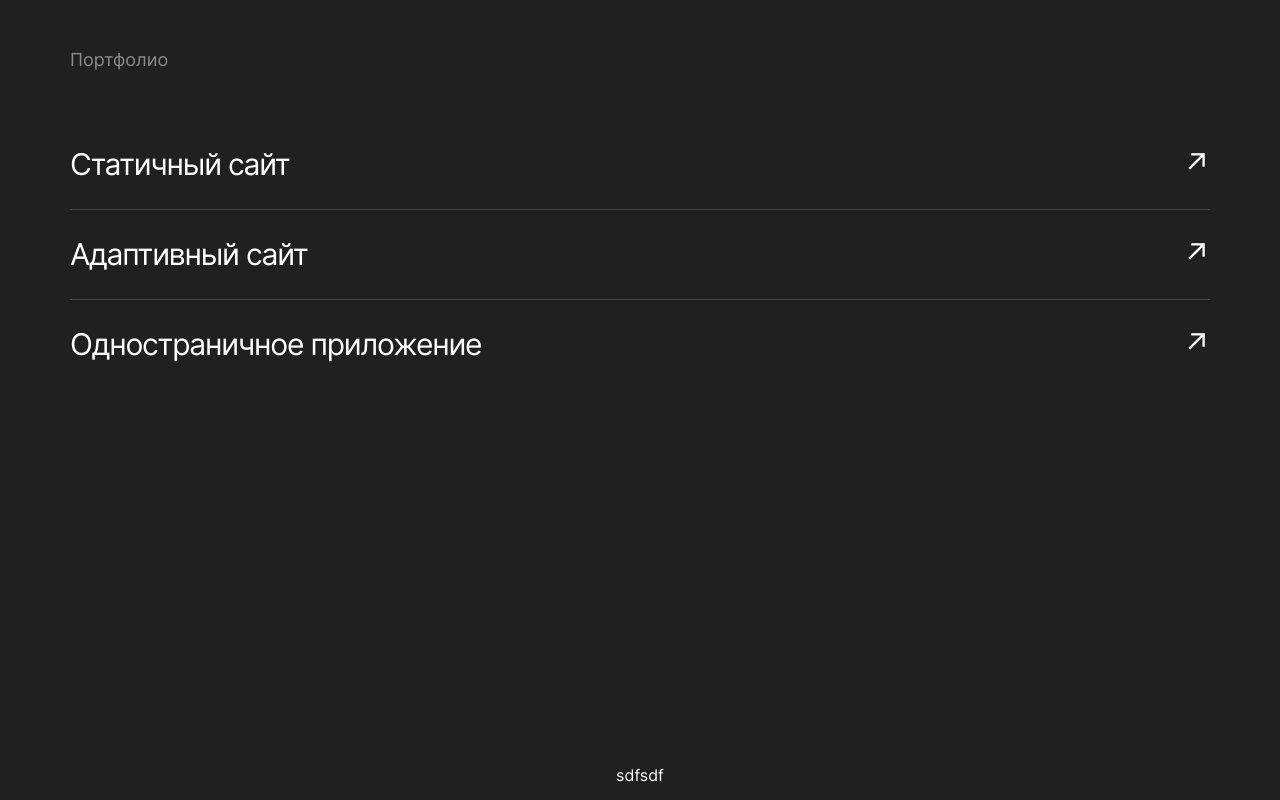
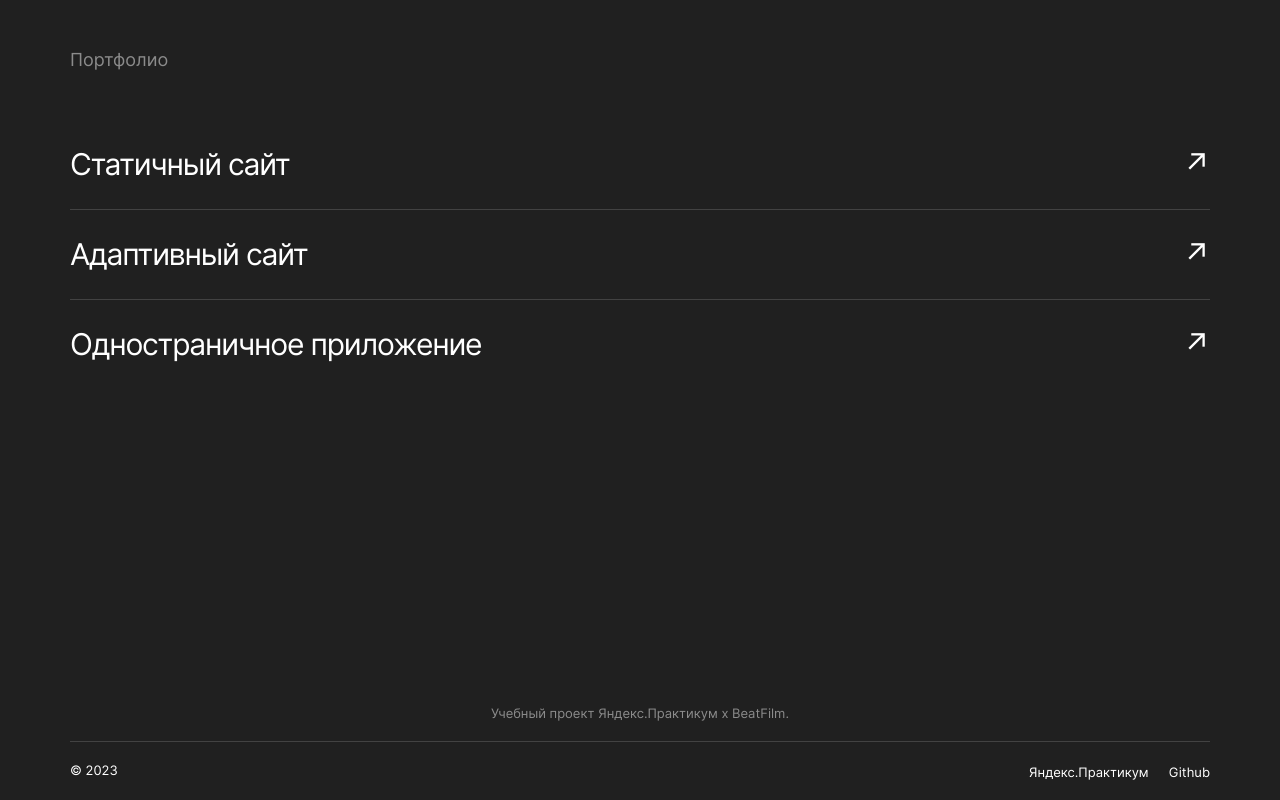
Before and after one commit to chepash/movies-explorer-frontend, a React (Create React App) app: page / in a window 1280 px wide. Built offline with nearby package versions, Linux system fonts and the light colour scheme.

Commit message:
feat: add component Footer

```diff
--- a/src/components/Footer/Footer.js
+++ b/src/components/Footer/Footer.js
@@ -1,7 +1,29 @@
 function Footer() {
   return (
     <footer className="footer">
-      <p>sdfsdf</p>
+      <div className="footer__container page__container">
+        <h2 className="footer__heading">
+          Учебный проект Яндекс.Практикум х BeatFilm.
+        </h2>
+        <div className="footer__wrapper">
+          <p className="footer__copyright">&copy; {new Date().getFullYear()}</p>
+          <ul className="footer__list page__list">
+            <li className="footer__item">
+              <a href="https://practicum.yandex.ru/" className="footer__link">
+                Яндекс.Практикум
+              </a>
+            </li>
+            <li className="footer__item">
+              <a
+                href="https://github.com/chepash/movies-explorer-frontend"
+                className="footer__link"
+              >
+                Github
+              </a>
+            </li>
+          </ul>
+        </div>
+      </div>
     </footer>
   );
 }
--- a/src/components/Footer/Footer.scss
+++ b/src/components/Footer/Footer.scss
@@ -1,6 +1,6 @@
 .footer {
   display: flex;
-  flex: 0; /* для липкого футера */
+  flex: 0; /* sticky footer */
   flex-direction: column;
   align-items: center;
 
@@ -9,10 +9,97 @@
   margin: 0;
   padding: 0;
 
-  background-color: #202020;
+  &__container {
+    margin: 0;
+    padding: 79px 0 0;
+  }
 
-  // &__logo {
-  //   margin: 0;
-  //   padding: 0;
-  // }
+  &__heading {
+    margin: 0;
+    padding: 0 0 20px;
+
+    font-size: 13px;
+    font-weight: 400;
+    line-height: 1.23; // 16px
+    color: #8b8b8b;
+    text-align: center;
+    letter-spacing: 0;
+
+    border-bottom: #424242 solid 1px;
+
+    @media screen and (width <= 350px) {
+      font-size: 12px;
+      line-height: 1.25; // 15px
+    }
+  }
+
+  &__wrapper {
+    display: flex;
+    justify-content: space-between;
+    margin: 20px 0;
+    padding: 0;
+
+    @media screen and (width <= 320px) {
+      flex-direction: column-reverse;
+      row-gap: 30px;
+      align-items: center;
+      margin: 26px 0 20px;
+    }
+  }
+
+  &__list {
+    display: flex;
+    row-gap: 10px;
+    column-gap: 20px;
+
+    margin: 0;
+    padding: 0;
+
+    @media screen and (width <= 320px) {
+      flex-direction: column;
+      align-items: center;
+    }
+  }
+
+  &__item {
+    height: min-content;
+    margin: 0;
+    padding: 0;
+  }
+
+  &__copyright {
+    margin: 0;
+    padding: 0;
+
+    font-size: 13px;
+    font-weight: 400;
+    line-height: 1.23; // 16px
+    text-align: left;
+    letter-spacing: 0;
+
+    @media screen and (width <= 320px) {
+      font-size: 12px;
+      line-height: 1.25; // 15px
+      text-align: center;
+    }
+  }
+
+  &__link {
+    margin: 0;
+    padding: 0;
+
+    font-size: 13px;
+    font-weight: 400;
+    line-height: 1.23; // 16px
+    color: #fff;
+    text-align: right;
+    text-decoration: none;
+    letter-spacing: 0;
+
+    @media screen and (width <= 320px) {
+      font-size: 12px;
+      line-height: 1.25; // 15px
+      text-align: center;
+    }
+  }
 }
```
